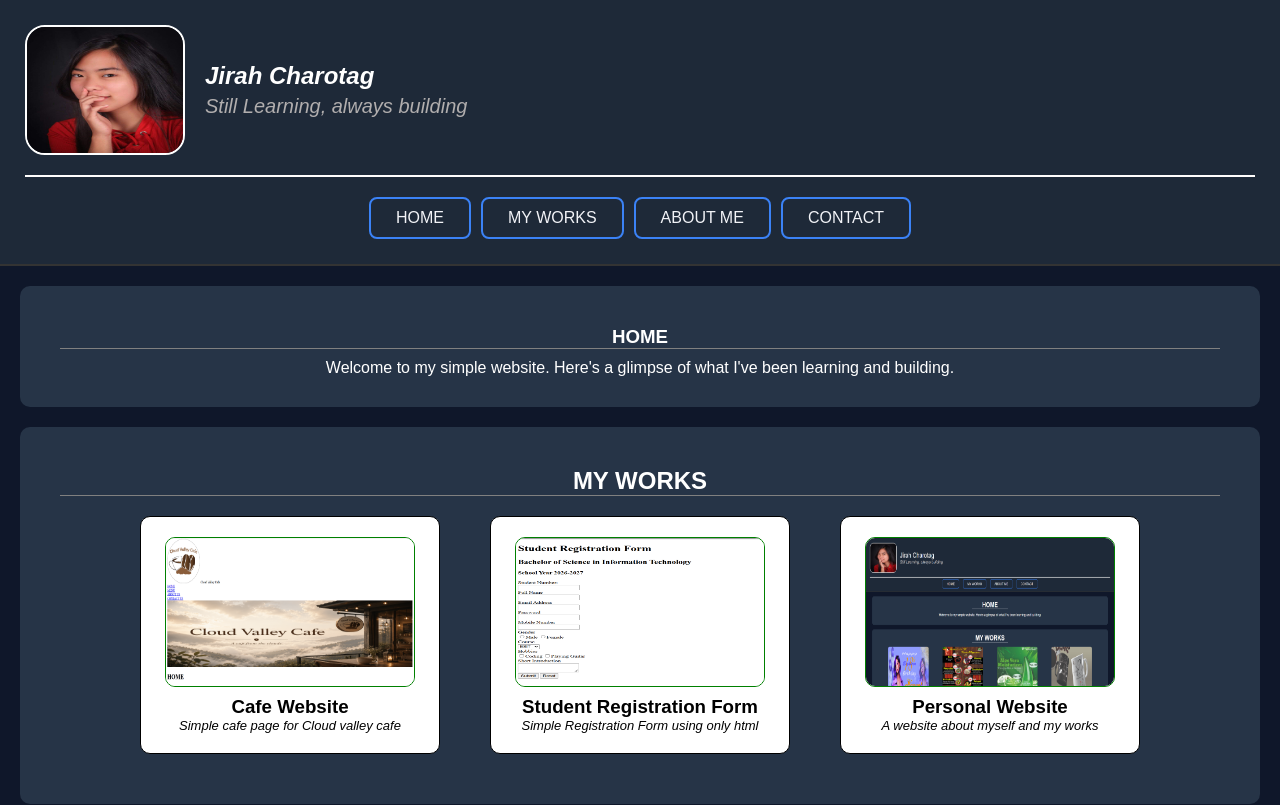
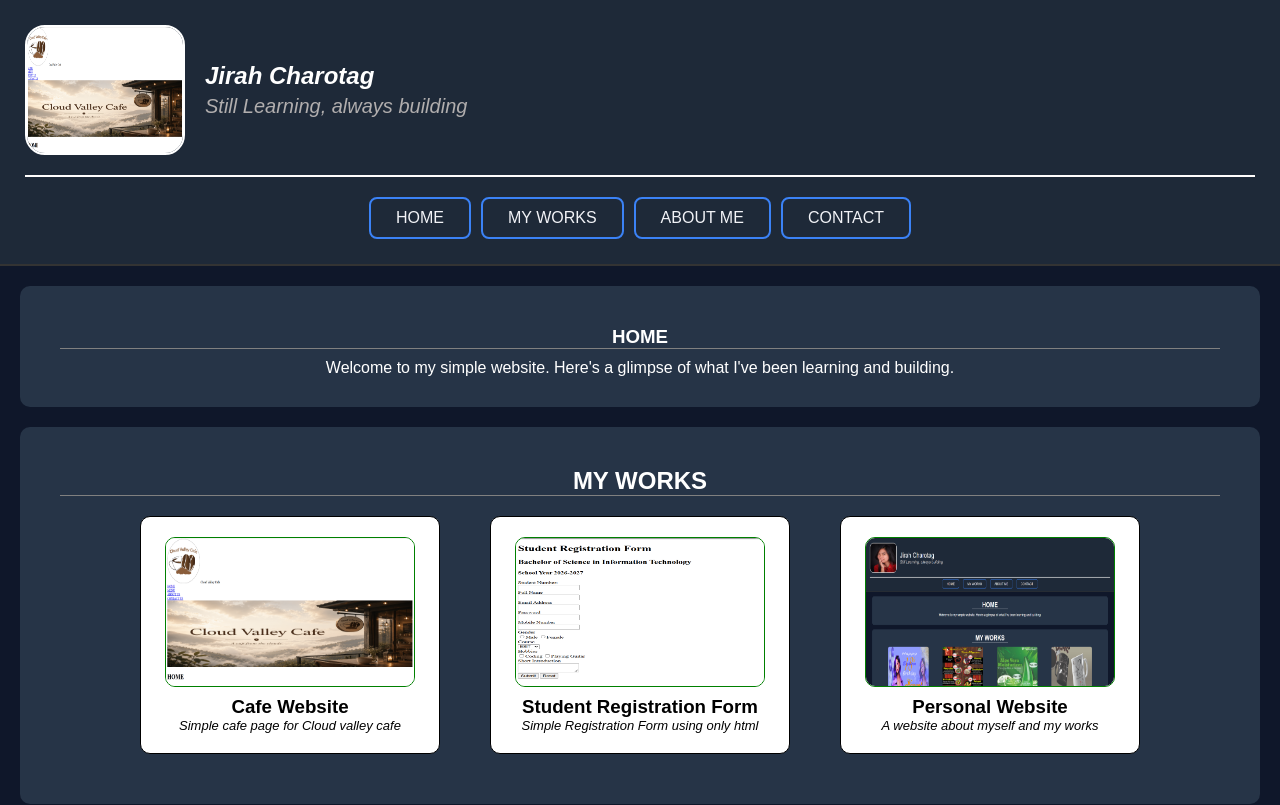
Before and after one commit to RehJai/Charotag_Portfolio, a plain HTML site: page index.html in a window 1280 px wide. Shown: the top 805 px of the page. Drawn offline with Linux system fonts and the light colour scheme.

Commit message:
Update index.html

```diff
--- a/index.html
+++ b/index.html
@@ -9,7 +9,7 @@
 <body>
     <header>
         <div class="my-profile">
-            <img  src="images/received_309567917939635.jpeg" alt="" srcset="">
+            <img  src="images/Website.png" alt="" srcset="">
 
             <div>
                 <h2>Jirah Charotag</h2>
```
